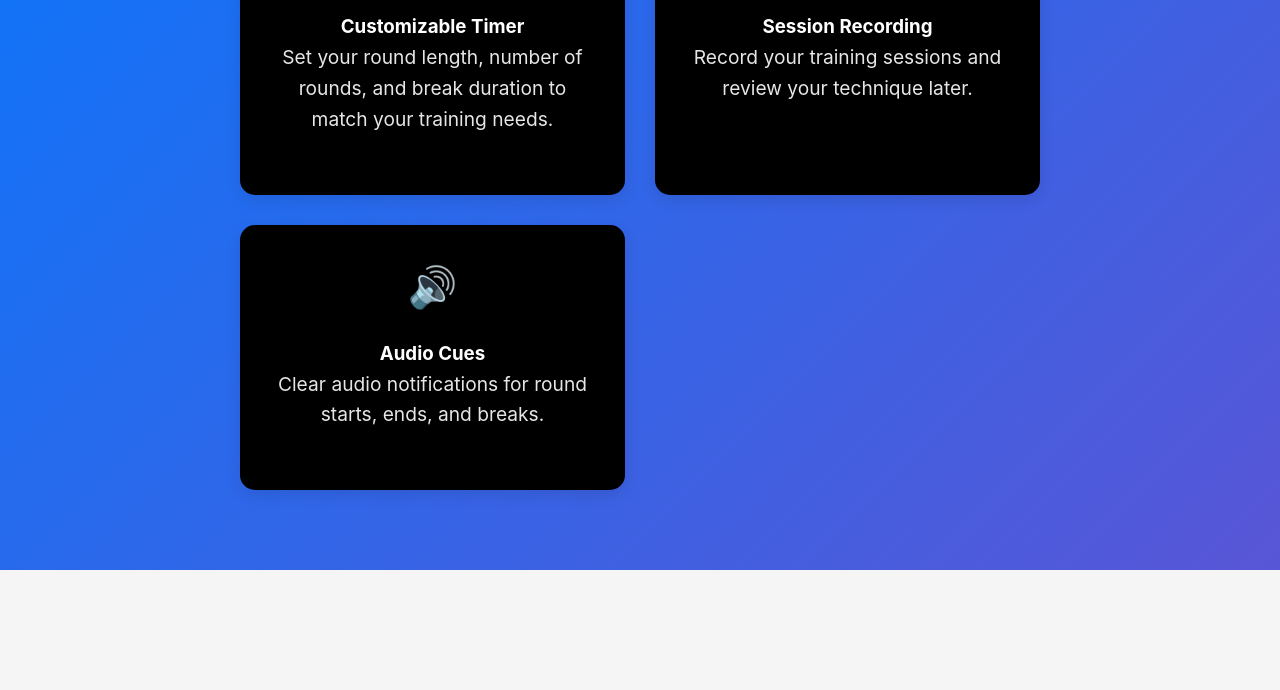
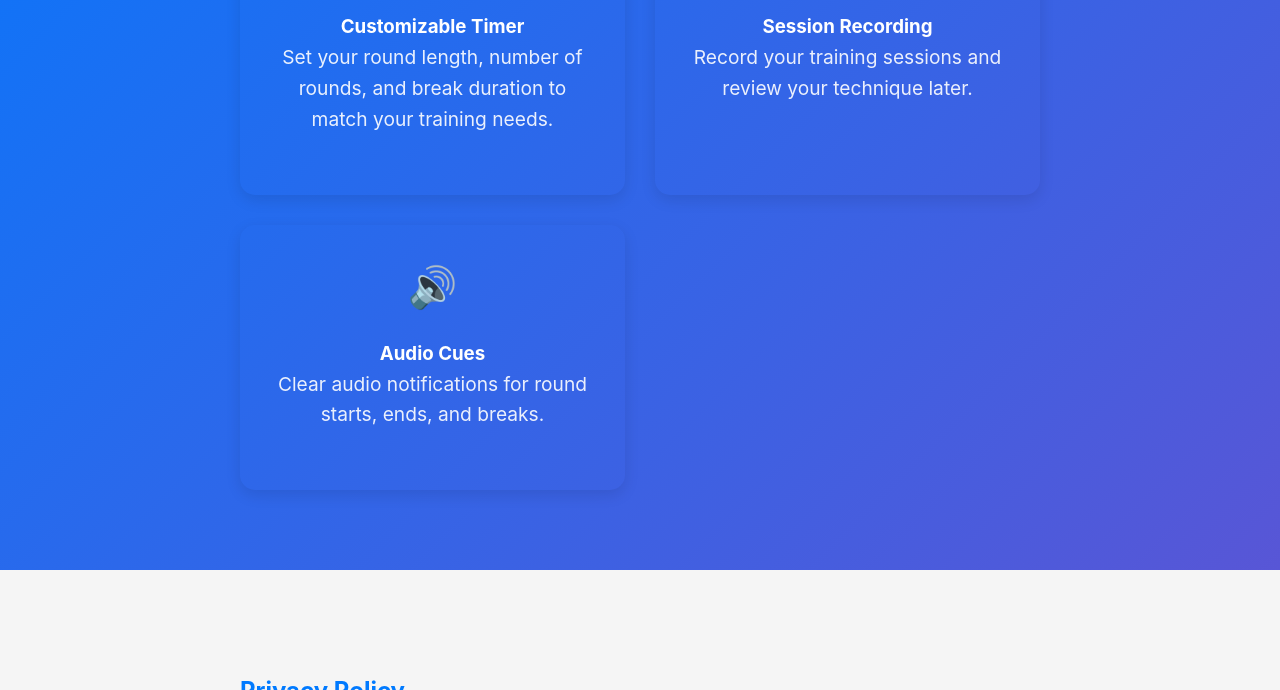
Before and after one commit to stevenobleaz/roundzboxing, a plain HTML site: page index.html in a window 1280 px wide. Shown: the part 489-1179 px from the top of the page. Drawn offline with Linux system fonts and the light colour scheme.

Commit message:
Update index.html

```diff
--- a/index.html
+++ b/index.html
@@ -131,7 +131,7 @@
         }
 
         .feature-card {
-            background-color: black;
+            background-color: #ff;
             border-radius: 15px;
             padding: 30px;
             text-align: center;
@@ -274,7 +274,7 @@
                 <li>Training session data (if you choose to save it)</li>
                 <li>Basic usage statistics to improve the app</li>
             </ul>
-
+            <br>
             <h3>How We Use Your Information</h3>
             <p>Your information is used solely to:</p>
             <ul>
@@ -282,7 +282,7 @@
                 <li>Personalize your experience</li>
                 <li>Communicate important updates</li>
             </ul>
-
+<br>
             <h3>Data Security</h3>
             <p>We implement appropriate security measures to protect your information. Your training data is stored locally on your device unless you choose to share it.</p>
         </div>
```
